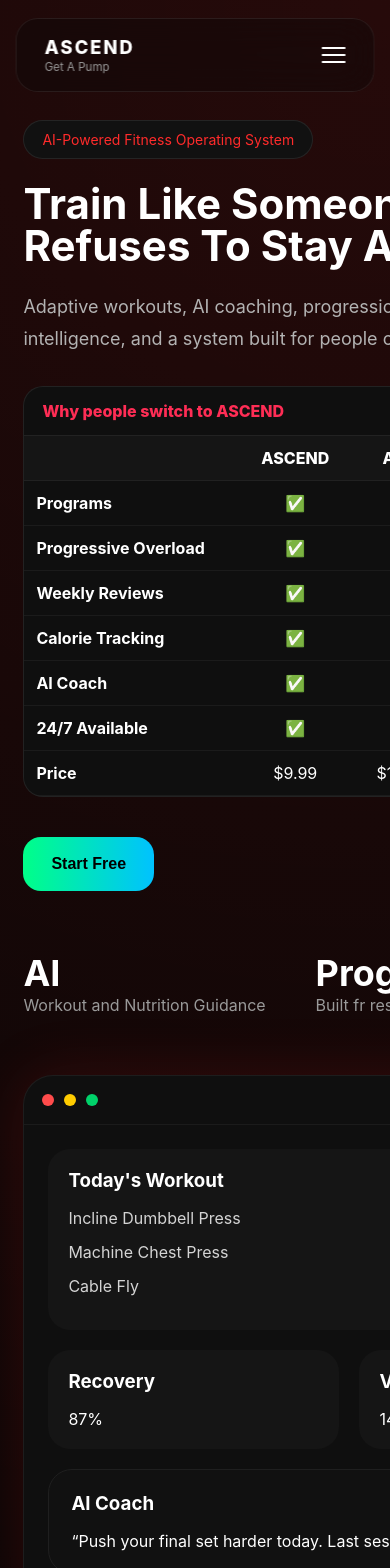
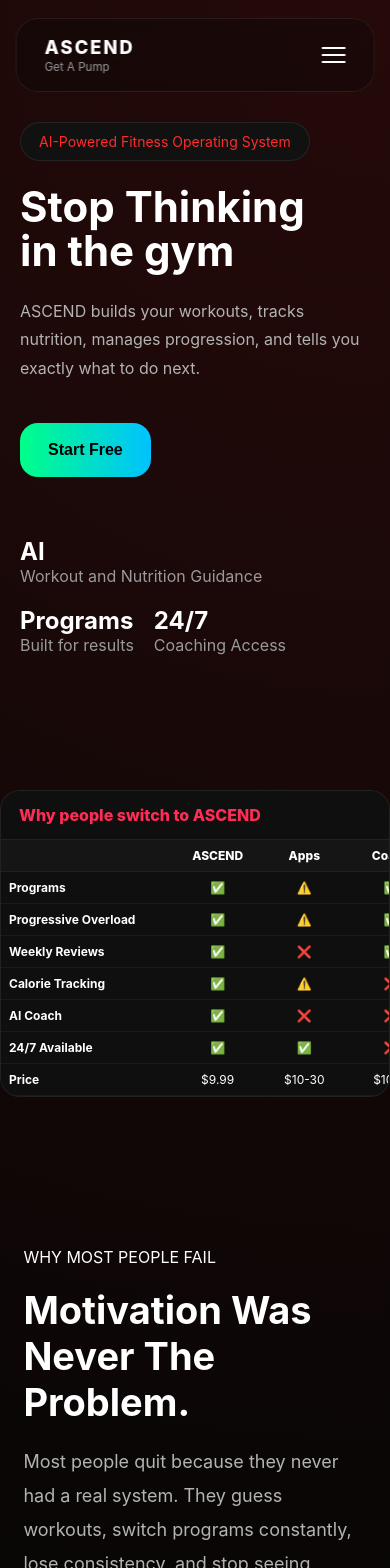
Before and after one commit to StoicArch/Ascend-beta-main, a React (Create React App) app: page / in a window 390 px wide. Shown: the top 1568 px of the page. Built offline with nearby package versions, Linux system fonts and the light colour scheme.

Commit message:
Vercel analytics and landing responsiveness fix

```diff
--- a/src/components/AppTour/AppTour.css
+++ b/src/components/AppTour/AppTour.css
@@ -6,12 +6,27 @@
 }
 
 .tour-highlight {
-  position: relative;
+  position: relative !important;
   z-index: 10000 !important;
+
+  outline: 4px solid #7c3aed !important;
+  outline-offset: 4px !important;
+
+  transform: scale(1.08) !important;
+
   box-shadow:
-    0 0 0 4px #7c3aed,
-    0 0 40px rgba(124,58,237,.8);
-  border-radius: 20px;
+    0 0 20px #7c3aed,
+    0 0 40px #7c3aed,
+    0 0 60px #7c3aed !important;
+
+  transition: all 0.3s ease;
+}
+.tour-nav-active {
+  z-index: 10002 !important;
+}
+
+.mobile-nav:has(.tour-highlight) {
+  z-index: 10002 !important;
 }
 
 .tour-box {
--- a/src/components/AppTour/AppTour.jsx
+++ b/src/components/AppTour/AppTour.jsx
@@ -55,9 +55,18 @@ export default function AppTour({onFinish}) {
     );
 
   const timer = setTimeout(() => {
+    console.log(
+  "Current step:",
+  step,
+  steps[step]
+);
     const target = document.getElementById(
       steps[step]?.target
     );
+    console.log(
+  "Target found:",
+  target
+);
 
     if (!target) {
       console.log(
@@ -68,6 +77,15 @@ export default function AppTour({onFinish}) {
     }
 
     target.classList.add("tour-highlight");
+
+    if (
+  target.closest(".mobile-nav")
+) {
+  target
+    .closest(".mobile-nav")
+    .classList.add("tour-nav-active");
+}
+
 
     target.scrollIntoView({
       behavior: "smooth",
--- a/src/index.js
+++ b/src/index.js
@@ -2,6 +2,7 @@ import React from "react";
 import ReactDOM from "react-dom/client";
 import App from "./App";
 import "./index.css";
+import { Analytics } from "@vercel/analytics/react";
 
 import {
   BrowserRouter
@@ -22,6 +23,7 @@ ReactDOM.createRoot(
       <UserProvider>
 
         <App />
+        <Analytics />
 
       </UserProvider>
 
--- a/src/pages/Landing/Landing.css
+++ b/src/pages/Landing/Landing.css
@@ -422,6 +422,31 @@ body{
 
 @media(max-width:700px){
 
+  .hero{
+  padding:100px 20px 40px;
+}
+
+.hero-left h1{
+  font-size:36px;
+  line-height:1.05;
+}
+
+.hero-left p{
+  font-size:16px;
+}
+
+.hero-stats{
+  gap:20px;
+}
+
+.stat h2{
+  font-size:24px;
+}
+
+.dashboard-preview{
+  display:none;
+}
+
   .nav-links{
     display:none;
   }
@@ -485,9 +510,15 @@ body{
 
   .hero-comparison{
     overflow-x:auto;
+    -webkit-overflow-scrolling:touch;
   }
 
   .comparison-grid{
-    min-width:650px;
+    min-width:520px;
+    font-size:12px;
+  }
+
+  .comparison-grid div{
+    padding:8px;
   }
 }
--- a/src/pages/Landing/Landing.jsx
+++ b/src/pages/Landing/Landing.jsx
@@ -23,74 +23,19 @@ export default function LandingPage() {
           </div>
 
           <h1>
-            Train Like Someone Who Refuses To Stay Average.
+            Stop Thinking
+            <br />
+            in the gym
           </h1>
 
           <p>
-            Adaptive workouts, AI coaching, progression tracking,
-            recovery intelligence, and a system built for people
-            chasing real transformation.
+ASCEND builds your workouts,
+tracks nutrition,
+manages progression,
+and tells you exactly what to do next.
           </p>
 
-          <div className="hero-comparison">
 
-  <div className="comparison-header">
-    Why people switch to ASCEND
-  </div>
-
-  <div className="comparison-grid">
-
-    <div className="comparison-top"></div>
-    <div className="comparison-top">ASCEND</div>
-    <div className="comparison-top">Apps</div>
-    <div className="comparison-top">Coach</div>
-    <div className="comparison-top">Influencer</div>
-
-    <div>Programs</div>
-    <div>✅</div>
-    <div>⚠️</div>
-    <div>✅</div>
-    <div>✅</div>
-
-    <div>Progressive Overload</div>
-    <div>✅</div>
-    <div>⚠️</div>
-    <div>✅</div>
-    <div>❌</div>
-
-    <div>Weekly Reviews</div>
-    <div>✅</div>
-    <div>❌</div>
-    <div>✅</div>
-    <div>❌</div>
-
-    <div>Calorie Tracking</div>
-    <div>✅</div>
-    <div>⚠️</div>
-    <div>❌</div>
-    <div>❌</div>
-
-    <div>AI Coach</div>
-    <div>✅</div>
-    <div>❌</div>
-    <div>❌</div>
-    <div>❌</div>
-
-    <div>24/7 Available</div>
-    <div>✅</div>
-    <div>✅</div>
-    <div>❌</div>
-    <div>❌</div>
-
-    <div>Price</div>
-    <div>$9.99</div>
-    <div>$10-30</div>
-    <div>$100+</div>
-    <div>$50+</div>
-
-  </div>
-
-</div>
 
           <div className="hero-buttons">
 
@@ -114,7 +59,7 @@ export default function LandingPage() {
 
             <div className="stat">
               <h2>Programs</h2>
-              <span>Built fr results</span>
+              <span>Built for results</span>
             </div>
 
             <div className="stat">
@@ -188,6 +133,66 @@ export default function LandingPage() {
         </div>
 
       </section>
+
+        <div className="hero-comparison">
+
+  <div className="comparison-header">
+    Why people switch to ASCEND
+  </div>
+
+  <div className="comparison-grid">
+
+    <div className="comparison-top"></div>
+    <div className="comparison-top">ASCEND</div>
+    <div className="comparison-top">Apps</div>
+    <div className="comparison-top">Coach</div>
+    <div className="comparison-top">Influencer</div>
+
+    <div>Programs</div>
+    <div>✅</div>
+    <div>⚠️</div>
+    <div>✅</div>
+    <div>✅</div>
+
+    <div>Progressive Overload</div>
+    <div>✅</div>
+    <div>⚠️</div>
+    <div>✅</div>
+    <div>❌</div>
+
+    <div>Weekly Reviews</div>
+    <div>✅</div>
+    <div>❌</div>
+    <div>✅</div>
+    <div>❌</div>
+
+    <div>Calorie Tracking</div>
+    <div>✅</div>
+    <div>⚠️</div>
+    <div>❌</div>
+    <div>❌</div>
+
+    <div>AI Coach</div>
+    <div>✅</div>
+    <div>❌</div>
+    <div>❌</div>
+    <div>❌</div>
+
+    <div>24/7 Available</div>
+    <div>✅</div>
+    <div>✅</div>
+    <div>❌</div>
+    <div>❌</div>
+
+    <div>Price</div>
+    <div>$9.99</div>
+    <div>$10-30</div>
+    <div>$100+</div>
+    <div>$50+</div>
+
+  </div>
+
+</div>
 
       {/* PROBLEM */}
       <section className="problem-section">
```
